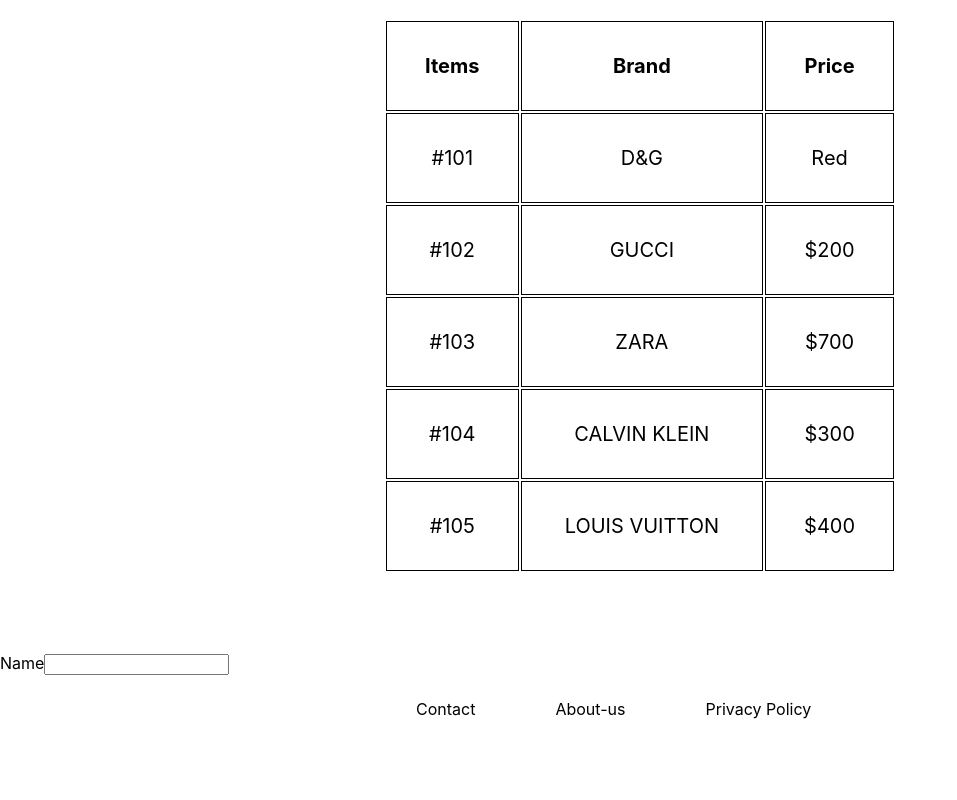
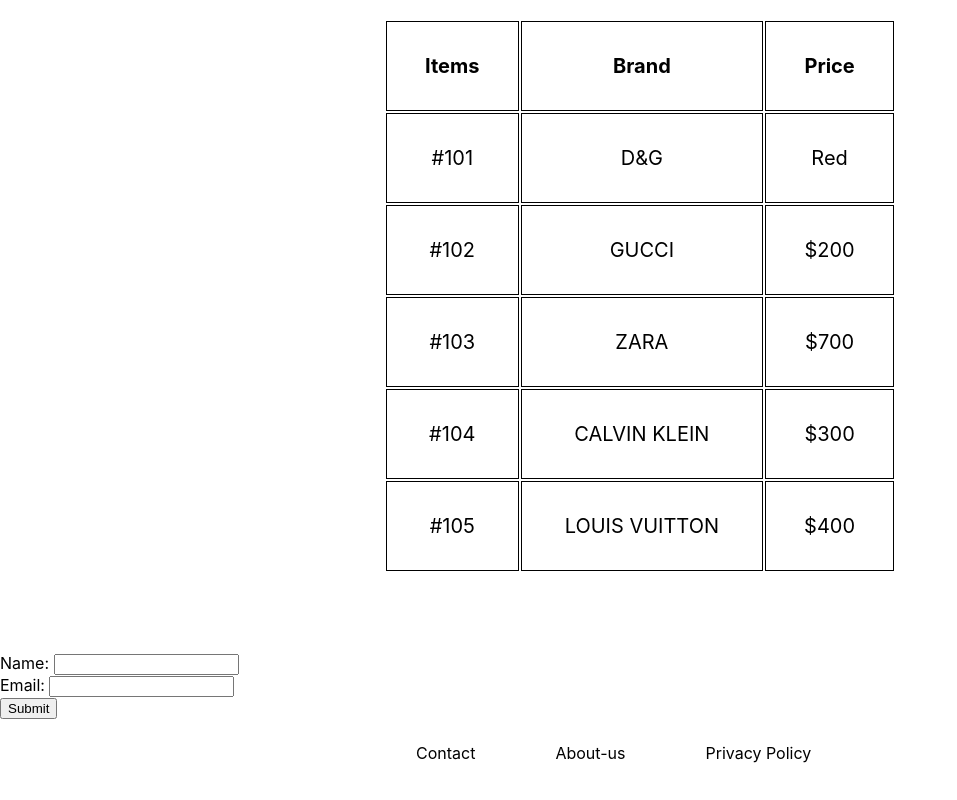
Before and after one commit to mohzys23/Mest1, a React (Create React App) app: page / in a window 1280 px wide. Shown: the part 3078-3878 px from the top of the page, without its empty margins (0-957 px from the left). Before the commit the page ends 3834 px from the top, so only its background shows below. Built offline with nearby package versions, Linux system fonts and the light colour scheme.

Commit message:
uodated form component

```diff
--- a/src/Components/Form.js
+++ b/src/Components/Form.js
@@ -3,8 +3,14 @@
 function Form () {
     return(
 <form>
-    <label>Name</label>
-    <input type="text" />
+    <label for="name">Name: </label>
+    <input type="text" name="name" />
+    <br />
+    <label for="email">Email: </label>
+    <input type="email" name="email" />
+    <br />
+    <input type="button" value="Submit"/>
+
 </form>
     );
 }
```
